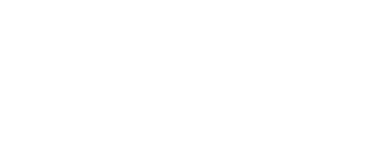
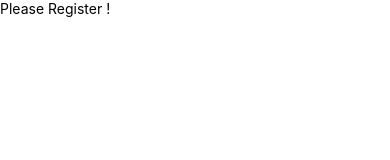
Before and after one commit to songhee24/rnProjects, a React Native app: screen / in a window 390 px wide. Shown: the top 160 px of the page. Built offline with nearby package versions, Linux system fonts and the light colour scheme.

Commit message:
base layout screens created

```diff
--- a/index.js
+++ b/index.js
@@ -3,7 +3,7 @@
  */
 
 import { AppRegistry } from 'react-native'
-import App from './App'
+import App from './src/App'
 import { name as appName } from './app.json'
 
 AppRegistry.registerComponent(appName, () => App)
--- a/App.js
+++ b/src/App.js
@@ -1,9 +1,14 @@
 import React from 'react'
 import type { Node } from 'react'
 import { SafeAreaView, StyleSheet } from 'react-native'
+import { UserSignInScreen } from './screens/auth/UserSignIn.screen'
 
 const App: () => Node = () => {
-  return <SafeAreaView />
+  return (
+    <SafeAreaView>
+      <UserSignInScreen />
+    </SafeAreaView>
+  )
 }
 
 const styles = StyleSheet.create({})
--- /dev/null
+++ b/src/screens/auth/UserSignIn.screen.js
@@ -0,0 +1,10 @@
+import React from 'react'
+import { Text, View } from 'react-native'
+
+export const UserSignInScreen = () => {
+  return (
+    <View>
+      <Text>Please Register !</Text>
+    </View>
+  )
+}
```
Also changed, not shown: src/screens/user/Profile.screen.js (added, +10 -0 lines), 1 other file (tests, documents, lock files or other folders).
